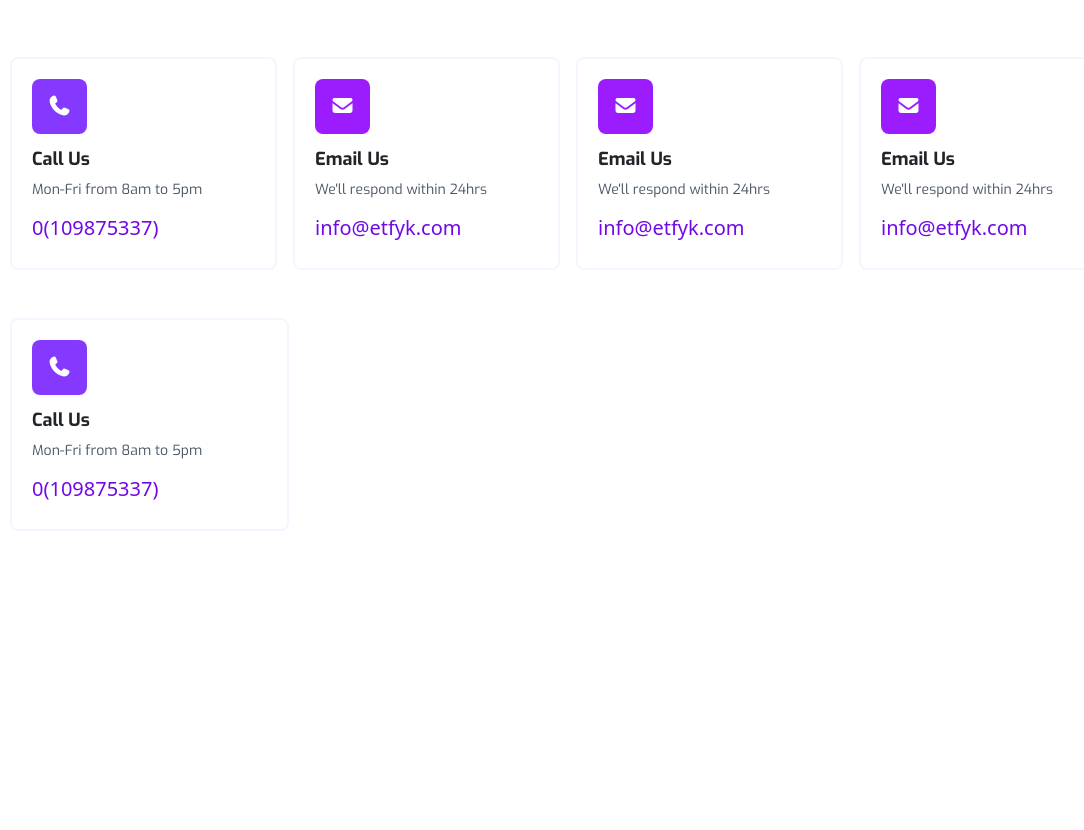
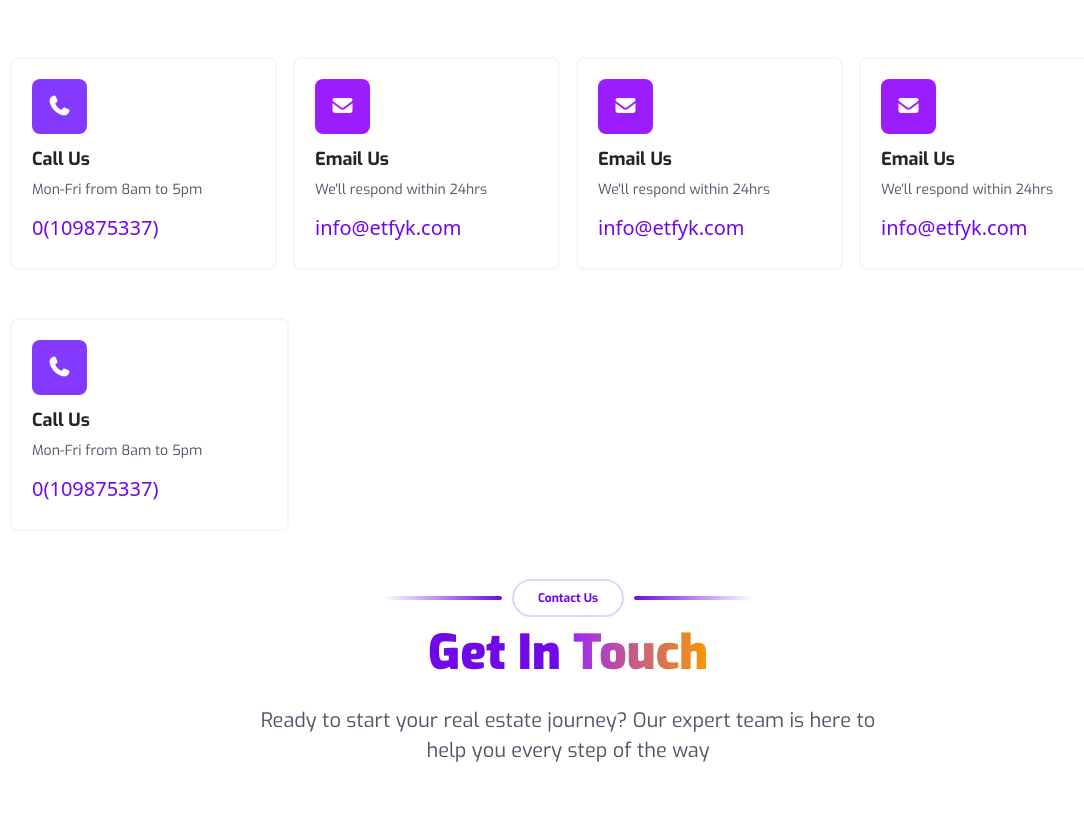
Before and after one commit to amiranasr2911-a11y/exam-task, a plain HTML site: page index.html in a window 1280 px wide. Shown: the part 4403-5233 px from the top of the page, without its empty margins (72-1156 px from the left). Before the commit the page ends 4934 px from the top, so only its background shows below. Drawn offline with Linux system fonts and the light colour scheme.

Commit message:
added new section

```diff
--- a/index.html
+++ b/index.html
@@ -941,9 +941,18 @@
 
 
           </div>
-        </div>
 
 
+    </section>
+    <section>
+       <div class="container-fluid px-0  py-5">
+    <div class="text-center">
+        <div class="title "> <span class="text-center rounded-pill w-fitcontant main-color px-4 py-2">Contact Us</span></div>
+        <h2 class="mt-2 mb-4 main-color Featured">Get In <span class="Properties">Touch</span></h2>
+        <p class="w-50 mx-auto lead Discover">Ready to start your real estate journey? Our expert team is here to help you every step of the way</p>
+
+      </div>
+        </div>
     </section>
 
     <script src="js/bootstrap.bundle.min.js"></script>
```
